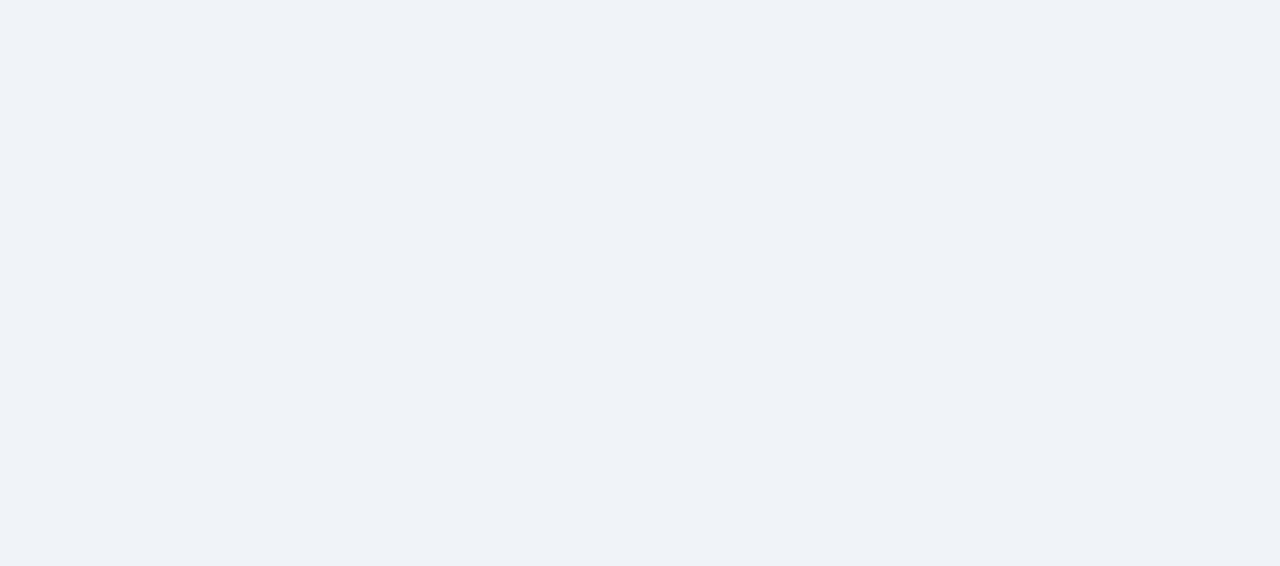
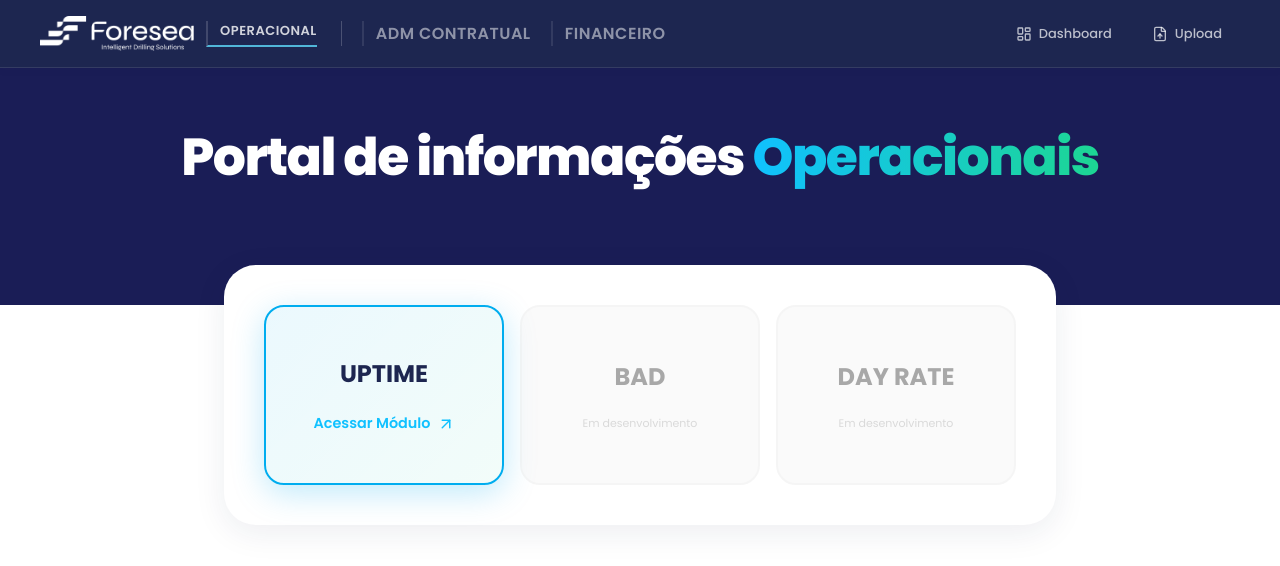
Before and after one commit to queziademetrioleo/foresea, a Next.js app: page / in a window 1280 px wide. Before the commit this address had no page. Shown: the top 566 px of the page. Built offline with nearby package versions, Linux system fonts and the light colour scheme.

Commit message:
UI Portal redesign and navigation tabs

```diff
--- a/app/page.tsx
+++ b/app/page.tsx
@@ -1,5 +1,42 @@
-import { redirect } from 'next/navigation';
+import Link from 'next/link';
+import { ArrowUpRight } from 'lucide-react';
 
 export default function Home() {
-  redirect('/dashboard');
+    return (
+        <div style={{ backgroundColor: '#FFFFFF', minHeight: 'calc(100vh - 64px)' }}>
+            <div style={{ backgroundColor: '#1A1D56', padding: '60px 40px 120px', textAlign: 'center' }}>
+                <h1 className="hero-title" style={{ margin: 0 }}>
+                    Portal de informações <span style={{ background: 'linear-gradient(90deg, #10C1FF, #1DD693)', WebkitBackgroundClip: 'text', WebkitTextFillColor: 'transparent' }}>Operacionais</span>
+                </h1>
+            </div>
+
+            <div className="doc-selector-section">
+                <div className="doc-selector-card">
+                    <div className="doc-types-grid" style={{ marginBottom: 0 }}>
+                        {/* Uptime Card */}
+                        <Link href="/upload" style={{ textDecoration: 'none' }}>
+                            <div className="doc-type-btn active" style={{ height: '100%', minHeight: '180px', display: 'flex', flexDirection: 'column', alignItems: 'center', justifyContent: 'center' }}>
+                                <div className="doc-type-label" style={{ fontSize: '1.5rem', marginBottom: '12px' }}>UPTIME</div>
+                                <div style={{ display: 'flex', alignItems: 'center', gap: '6px', color: '#10C1FF', fontSize: '0.9rem', fontWeight: 600 }}>
+                                    Acessar Módulo <ArrowUpRight size={18} />
+                                </div>
+                            </div>
+                        </Link>
+
+                        {/* Bad Card */}
+                        <div className="doc-type-btn disabled" style={{ height: '100%', minHeight: '180px', display: 'flex', flexDirection: 'column', alignItems: 'center', justifyContent: 'center' }}>
+                            <div className="doc-type-label" style={{ fontSize: '1.5rem', marginBottom: '12px' }}>BAD</div>
+                            <div className="doc-type-desc">Em desenvolvimento</div>
+                        </div>
+
+                        {/* Day Rate Card */}
+                        <div className="doc-type-btn disabled" style={{ height: '100%', minHeight: '180px', display: 'flex', flexDirection: 'column', alignItems: 'center', justifyContent: 'center' }}>
+                            <div className="doc-type-label" style={{ fontSize: '1.5rem', marginBottom: '12px' }}>DAY RATE</div>
+                            <div className="doc-type-desc">Em desenvolvimento</div>
+                        </div>
+                    </div>
+                </div>
+            </div>
+        </div>
+    );
 }
--- a/components/Nav.tsx
+++ b/components/Nav.tsx
@@ -8,14 +8,20 @@ export default function Nav() {
 
     return (
         <nav className="nav">
-            <Link href="/upload" className="nav-logo">
+            <div className="nav-logo" style={{ display: 'flex', alignItems: 'center', gap: '24px' }}>
+                <Link href="/" style={{ display: 'flex', alignItems: 'center', gap: '8px', textDecoration: 'none' }}>
                     <img
                         src="/foresea-logo.png"
                         alt="Foresea"
                         style={{ height: 36, width: 'auto', objectFit: 'contain' }}
                     />
-                <span className="nav-app-name">Uptime Operacional</span>
+                    <span className="nav-app-name" style={{ borderBottom: '2px solid #5edafb', paddingBottom: '4px' }}>OPERACIONAL</span>
                 </Link>
+                <div style={{ display: 'flex', gap: '16px', borderLeft: '1px solid rgba(255,255,255,0.2)', paddingLeft: '16px' }}>
+                    <span className="nav-app-name" style={{ opacity: 0.5, cursor: 'default', fontSize: '1rem' }}>ADM CONTRATUAL</span>
+                    <span className="nav-app-name" style={{ opacity: 0.5, cursor: 'default', fontSize: '1rem' }}>FINANCEIRO</span>
+                </div>
+            </div>
 
             <div className="nav-links">
                 <Link
```
Lines whose indentation alone changed are shown as unchanged.
